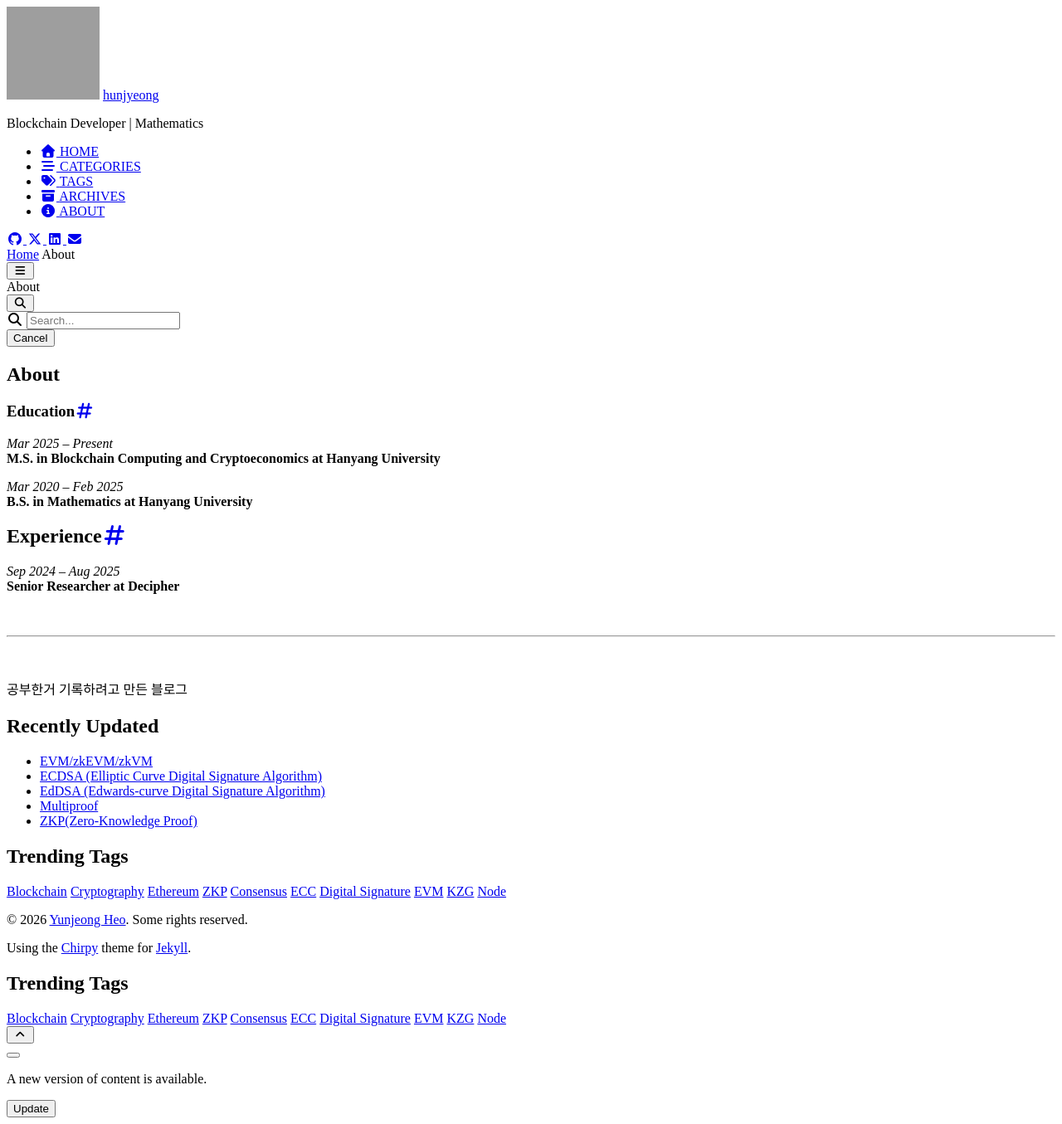
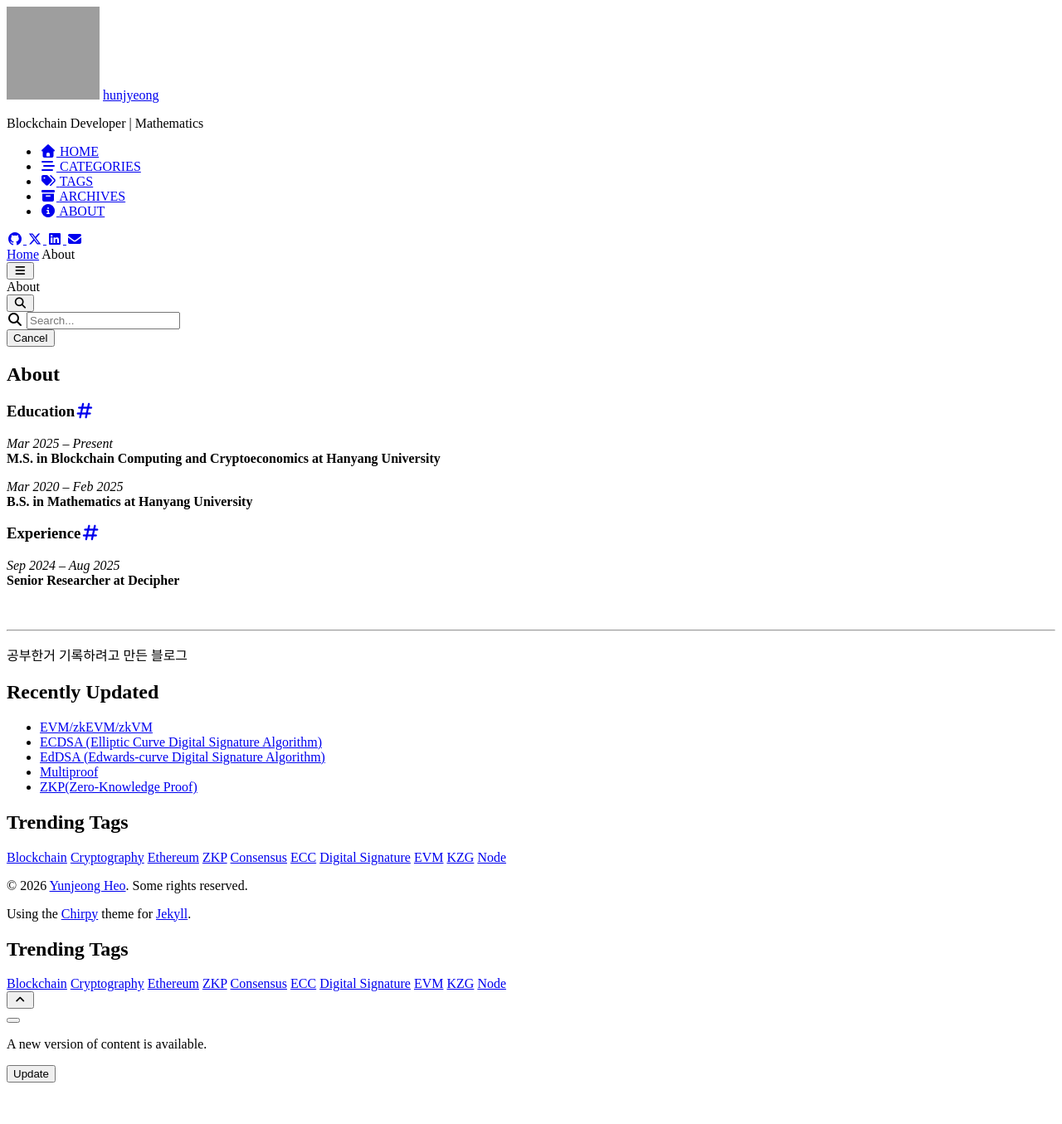
Before and after one commit to hunjyeong/hunjyeong.github.io, a Jekyll site: the page built from _tabs/about.md, in a window 1280 px wide. Shown: the whole page at 83% size. Built offline with Jekyll 4.4.1, drawn with Linux system fonts in a browser that asks for light colours; cached includes are drawn as plain includes; nearby versions of some CDN libraries; after the commit the page ends 1313 px from its top, so only the background shows below that; grey boxes are pictures that could not be loaded.

Commit message:
fix: about

```diff
--- a/_tabs/about.md
+++ b/_tabs/about.md
@@ -16,7 +16,7 @@ order: 4
 *Mar 2020 – Feb 2025*
 **B.S. in Mathematics at Hanyang University**
 
-## Experience
+### Experience
 
 *Sep 2024 – Aug 2025*
 **Senior Researcher at Decipher**
@@ -25,6 +25,4 @@ order: 4
 
 ---
 
-<br />
-
 공부한거 기록하려고 만든 블로그
```
